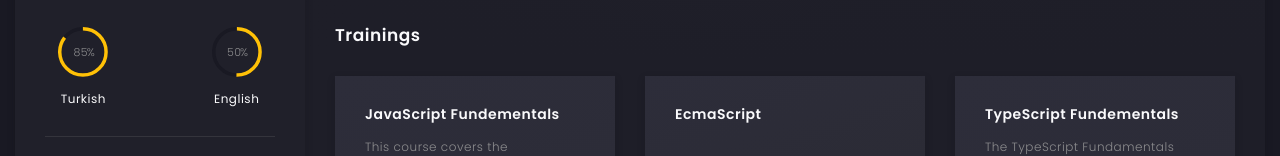
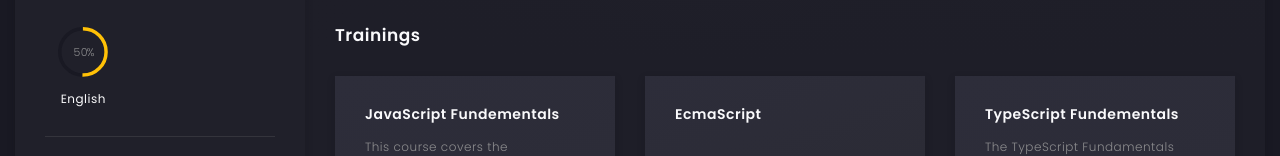
Before and after one commit to olgundutkan/olgundutkan.github.io, a plain HTML site: page index.html in a window 1280 px wide. Shown: the part 353-509 px from the top of the page. Drawn offline with nearby package versions, Linux system fonts and the light colour scheme; animation ran at ten frames a second; files whose address does not match are found by name.

```diff
--- a/index.html
+++ b/index.html
@@ -107,11 +107,11 @@
                 <!-- language skills -->
                 <div class="art-lang-skills p-30-15">
                   <!-- skill -->
-                  <div class="art-lang-skills-item">
-                    <div id="turkish" class="art-cirkle-progress"></div>
+                  <!-- <div class="art-lang-skills-item"> -->
+                    <!-- <div id="turkish" class="art-cirkle-progress"></div> -->
                     <!-- title -->
-                    <h6>Turkish</h6>
-                  </div>
+                    <!-- <h6>Turkish</h6> -->
+                  <!-- </div> -->
                   <!-- skill end -->
 
                   <!-- skill -->
--- a/js/main.js
+++ b/js/main.js
@@ -105,23 +105,23 @@ $(function () {
   });
 
   // progressbars
-  var bar = new ProgressBar.Circle(turkish, {
-    strokeWidth: 7,
-    easing: "easeInOut",
-    duration: 1400,
-    delay: 2500,
-    trailWidth: 7,
-    step: function (state, circle) {
-      var value = Math.round(circle.value() * 100);
-      if (value === 0) {
-        circle.setText("");
-      } else {
-        circle.setText(value);
-      }
-    },
-  });
+  // var bar = new ProgressBar.Circle(turkish, {
+  //   strokeWidth: 7,
+  //   easing: "easeInOut",
+  //   duration: 1400,
+  //   delay: 2500,
+  //   trailWidth: 7,
+  //   step: function (state, circle) {
+  //     var value = Math.round(circle.value() * 100);
+  //     if (value === 0) {
+  //       circle.setText("");
+  //     } else {
+  //       circle.setText(value);
+  //     }
+  //   },
+  // });
 
-  bar.animate(0.85);
+  // bar.animate(0.85);
 
   var bar = new ProgressBar.Circle(english, {
     strokeWidth: 7,
```
